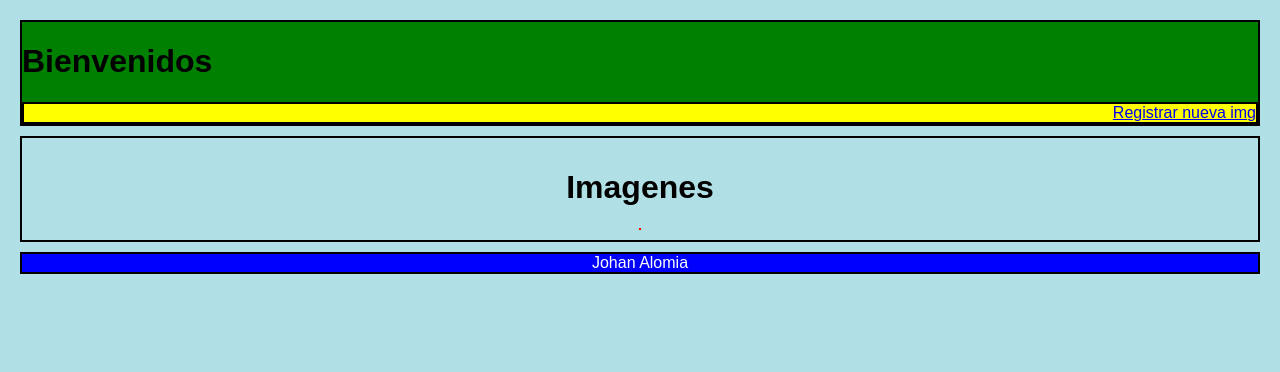
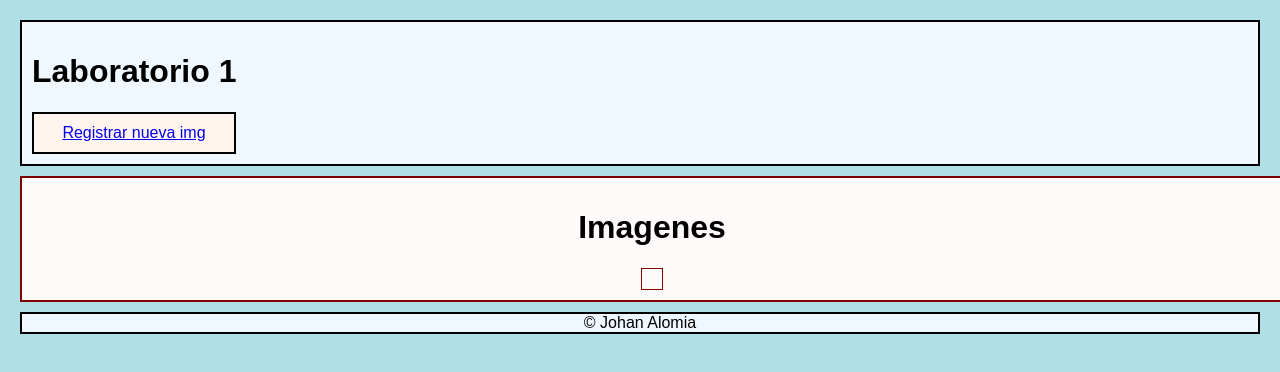
Before and after one commit to 3788-jsalomia/Laboratorio-1-Johan-Alomia, a plain HTML site: page index.html in a window 1280 px wide. Drawn offline with Linux system fonts and the light colour scheme.

Commit message:
Laboratorio 1 v1

```diff
--- a/app.js
+++ b/app.js
@@ -1,8 +1,4 @@
 const imagenesGuardadas = JSON.parse(localStorage.getItem("imagenes")) || [];
-
-
-
-
 
 const body = document.createElement("body");
 const container = document.createElement("div");
@@ -20,26 +16,29 @@ const createStyles = () => {
         }
         .header{
             margin-button:10px;
-
-            background-color: green;
+            background-color: aliceblue;
             border: 2px solid;
-
+            padding:10px;
             text-aling:center;
         }
         .footer{
-            color:#fff;
+            color:black;
             margin-top:10px;
-            background-color: blue;
+            background-color: aliceblue;
             border: 2px solid black;
             text-align:center;
         }
         .container {
             margin-top:10px;
-            border: 2px solid;
+            border: 2px solid maroon;
             display: flex;
             flex-direction: column;
             align-items: center;
+            text-align:center;
             padding:10px;
+            background-color:snow;
+            width:100%;
+            height:100%;
         }
         label {
             font-weight: bold;
@@ -57,13 +56,23 @@ const createStyles = () => {
 
         }
         .nav{
-            background-color: yellow;
+            background-color: seashell;
             border:2px solid;
-            text-align:right;
-            pading:10px;
+            text-align:center;
+            padding:10px;
+            width:180px;
+            align-items: right;
+
         }
         .gallery{
-            border: 1px solid red;
+            border: 1px solid maroon;
+            padding:10px;
+            display:flex;
+        }
+        .gallery-item{
+            padding:5px;
+            border:1px solid black;
+            margin-top:10px;
         }
     `;
     document.head.appendChild(style);
@@ -75,7 +84,7 @@ const createHeader = () => {
     header.className = 'header';
 
     const titulo = document.createElement("h1");
-    titulo.textContent="Bienvenidos";
+    titulo.textContent="Laboratorio 1";
 
 
     const navBar = document.createElement("nav");
@@ -130,7 +139,7 @@ const createImages = () => {
 const createFooter = () => {
     const footer = document.createElement("footer");
     footer.className = "footer";
-    footer.textContent = "Johan Alomia";
+    footer.textContent = "© Johan Alomia";
     document.body.appendChild(footer);
 };
 
--- a/index.html
+++ b/index.html
@@ -6,7 +6,6 @@
     <title>Laboratorio 1</title>
 </head>
 <body>
-   <header></header>
-    <script  type="module" src="app.js"></script>
+    <script src="app.js"></script>
 </body>
 </html>
```
Also changed, not shown: registro.html (+1 -1 lines), registro.js (+9 -9 lines).
